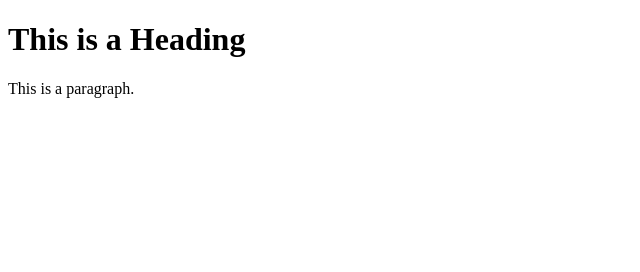
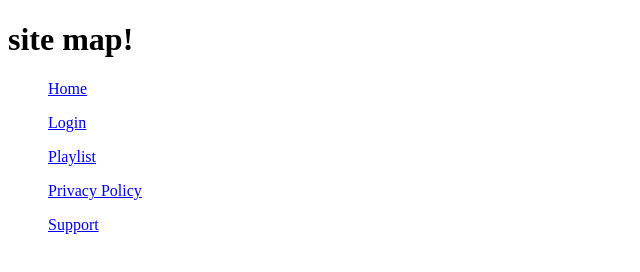
Before and after one commit to womsie/squidtube, a plain HTML site: page index.html in a window 1280 px wide. Shown: the whole page, without its empty margins (0-640 px from the left). Drawn offline with Linux system fonts and the light colour scheme.

Commit message:
landing page

```diff
--- a/index.html
+++ b/index.html
@@ -5,8 +5,15 @@
 </head>
 <body>
 
-<h1>This is a Heading</h1>
-<p>This is a paragraph.</p>
+<h1>site map!</h1>
+
+<il>
+    <ul><a href="home/home.html">Home</a></ul>
+    <ul><a href="login/login.html">Login</a></ul>
+    <ul><a href="playlist/playlist.html">Playlist</a></ul>
+    <ul><a href="privp/priv.html">Privacy Policy</a></ul>
+    <ul><a href="support/support.html">Support</a></ul>
+</il>
 
 </body>
 </html>
```
